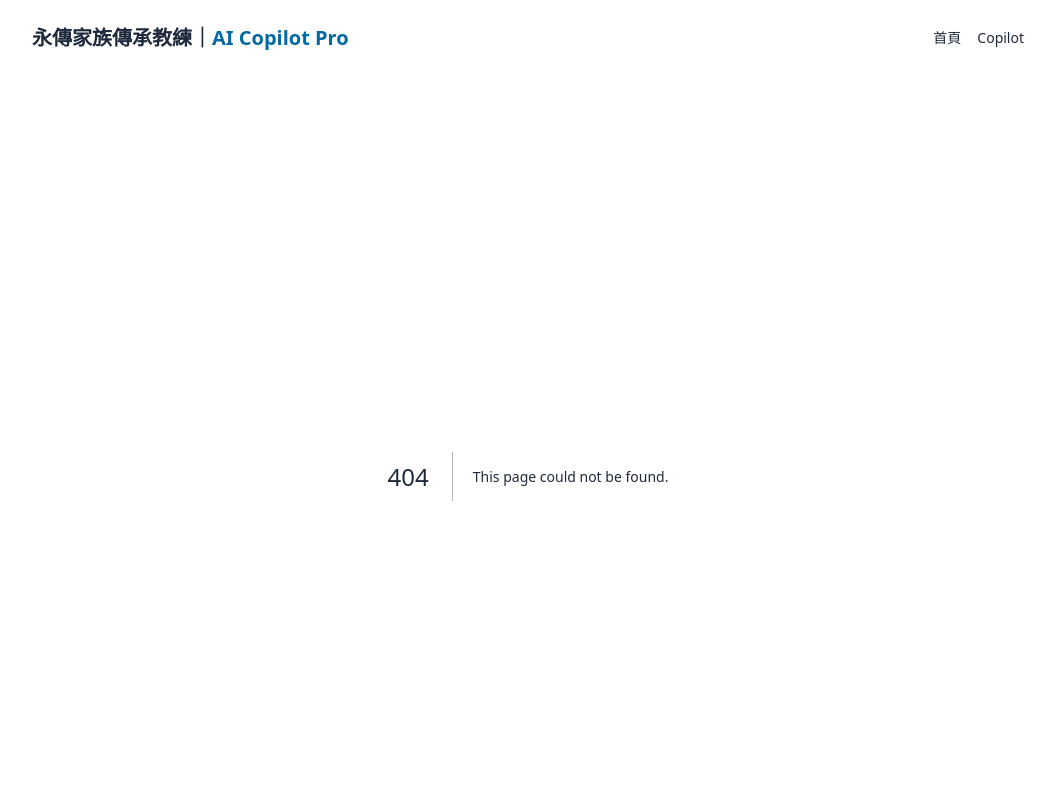
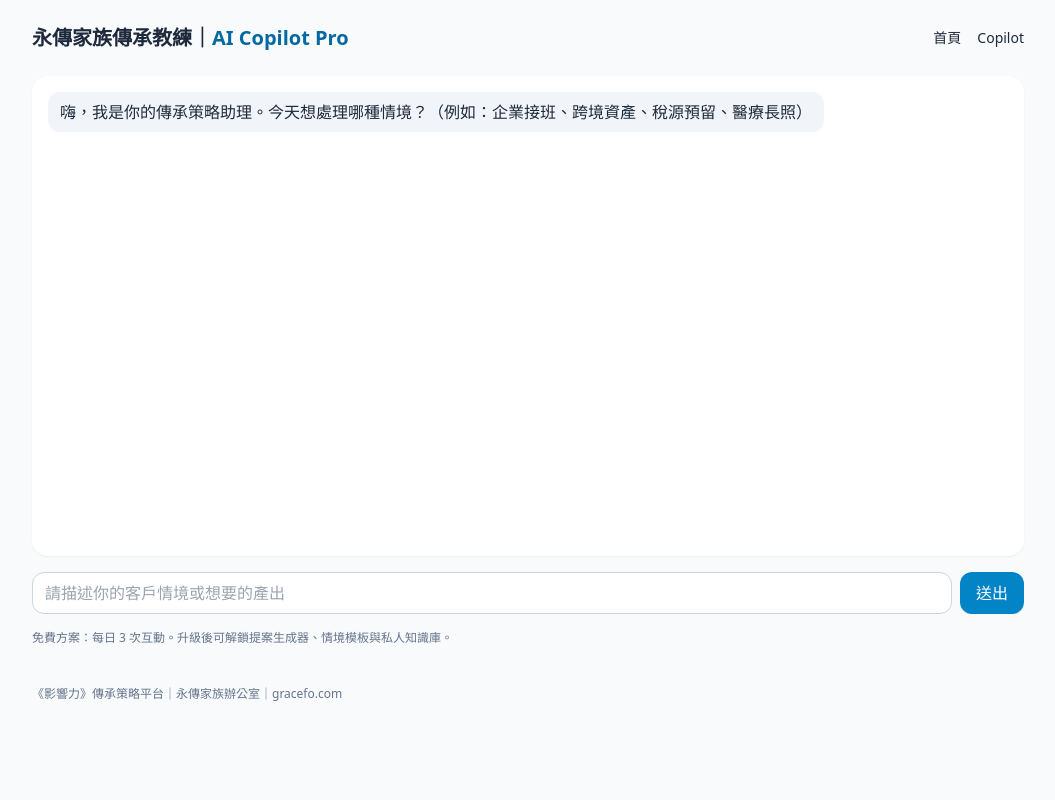
Before and after one commit to drink365/copilot-pro, a Next.js app: page /copilot in a window 1280 px wide. Before the commit this address had no page. Shown: the top 800 px of the page, without its empty margins (112-1167 px from the left). Built offline with nearby package versions, Linux system fonts and the light colour scheme.

Commit message:
Create page.tsx

```diff
--- /dev/null
+++ b/app/copilot/page.tsx
@@ -0,0 +1,73 @@
+"use client"
+
+import { useState, useRef, useEffect } from "react"
+type Msg = { role: "user" | "assistant"; content: string }
+
+export default function CopilotPage() {
+  const [messages, setMessages] = useState<Msg[]>([
+    { role: "assistant", content: "嗨，我是你的傳承策略助理。今天想處理哪種情境？（例如：企業接班、跨境資產、稅源預留、醫療長照）" }
+  ])
+  const [input, setInput] = useState("")
+  const [loading, setLoading] = useState(false)
+  const listRef = useRef<HTMLDivElement>(null)
+
+  useEffect(() => { listRef.current?.scrollTo({ top: listRef.current.scrollHeight, behavior: "smooth" }) }, [messages])
+
+  const onSend = async () => {
+    const content = input.trim()
+    if (!content) return
+    setInput("")
+    setMessages(prev => [...prev, { role: "user", content }])
+    setLoading(true)
+    try {
+      const res = await fetch("/api/chat", {
+        method: "POST",
+        headers: { "Content-Type": "application/json" },
+        body: JSON.stringify({ content })
+      })
+      const data = await res.json()
+      if (!res.ok) throw new Error(data?.error || "發生錯誤")
+      setMessages(prev => [...prev, { role: "assistant", content: data.reply }])
+    } catch (e: any) {
+      setMessages(prev => [...prev, { role: "assistant", content: `⚠️ ${e.message}` }])
+    } finally {
+      setLoading(false)
+    }
+  }
+
+  return (
+    <main className="grid gap-4">
+      <div ref={listRef} className="rounded-2xl bg-white p-4 shadow-sm h-[60vh] overflow-y-auto">
+        {messages.map((m, i) => (
+          <div key={i} className={`mb-3 ${m.role === "user" ? "text-right" : ""}`}>
+            <div className={`inline-block rounded-xl px-3 py-2 ${m.role === "user" ? "bg-sky-600 text-white" : "bg-slate-100"}`}>
+              {m.content}
+            </div>
+          </div>
+        ))}
+        {loading && <div className="text-sm text-slate-500">思考中…</div>}
+      </div>
+
+      <div className="flex gap-2">
+        <input
+          value={input}
+          onChange={e => setInput(e.target.value)}
+          onKeyDown={e => e.key === "Enter" && onSend()}
+          placeholder="請描述你的客戶情境或想要的產出"
+          className="flex-1 rounded-xl border border-slate-300 bg-white px-3 py-2 focus:outline-none focus:ring-2 focus:ring-sky-500"
+        />
+        <button
+          onClick={onSend}
+          disabled={loading}
+          className="rounded-xl bg-sky-600 px-4 py-2 text-white hover:bg-sky-700 disabled:opacity-50"
+        >
+          送出
+        </button>
+      </div>
+
+      <p className="text-xs text-slate-500">
+        免費方案：每日 3 次互動。升級後可解鎖提案生成器、情境模板與私人知識庫。
+      </p>
+    </main>
+  )
+}
```
